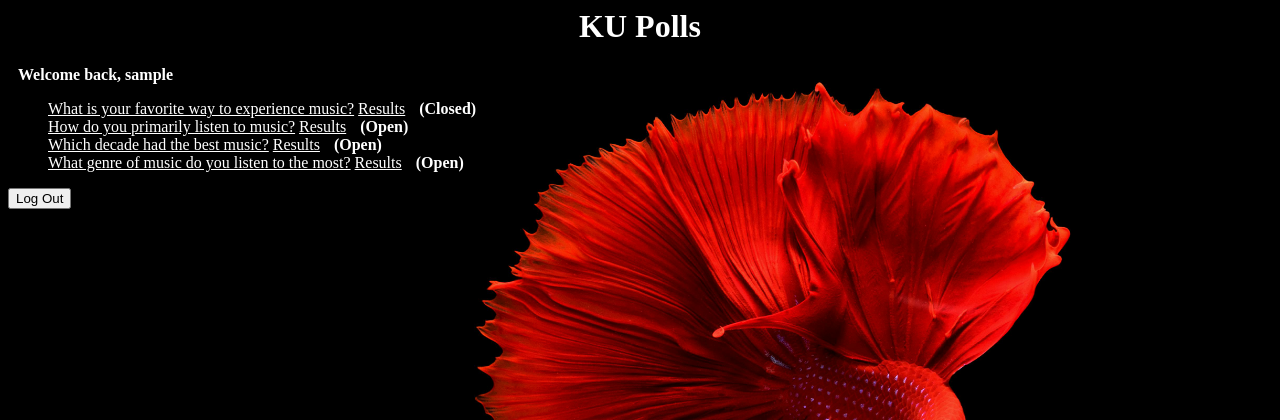
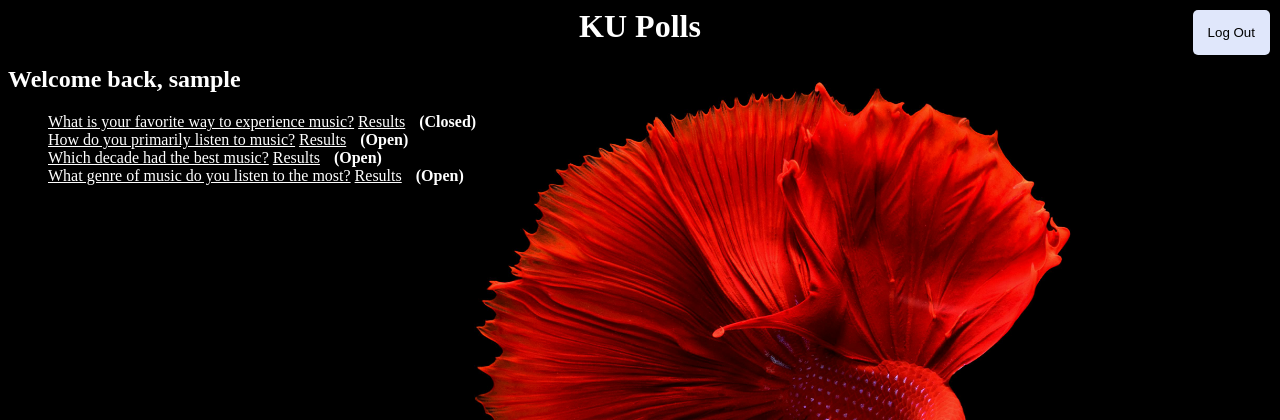
Before and after one commit to PHIMNADA024/ku-polls, a Django app: page /polls/ in a window 1280 px wide. Shown: the top 420 px of the page. Run offline with Django 5.2, Linux system fonts and the light colour scheme; the visitor is signed in with stand-in values (Sample User, id 1); data comes from the database, SQL or seed files in the repository.

Commit message:
Link and style Login/Logout in all pages

```diff
--- a/polls/static/polls/style.css
+++ b/polls/static/polls/style.css
@@ -1,4 +1,4 @@
-h1, a {
+h1, h2, a {
     color: white;
 }
 body {
@@ -21,6 +21,45 @@ body {
 .choice_text{
     color: white;
 }
+.log_button {
+    background-color: #e0e7fb;
+    border: none;
+    color: black;
+    padding: 15px;
+    text-align: center;
+    border-radius: 5px;
+    position: absolute;
+    margin: 10px;
+    top: 0;
+    right: 0;
+    text-decoration: none;
+}
+.log_button:hover {
+    background-color: #7494ec;
+    transition: 0.1s;
+}
+.button {
+    background-color: #e0e7fb;
+    border: none;
+    color: black;
+    padding: 15px;
+    text-align: center;
+    border-radius: 5px;
+    margin: 10px;
+}
+.button:hover {
+    background-color: #7494ec;
+    transition: 0.1s;
+}
+.confirm_text {
+    background-color: red;
+    color: white;
+    text-align: center;
+    padding: 10px;
+    margin: 0 auto;
+    max-width: 400px;
+    border-radius: 5px;
+}
 .status {
     font-weight: bold;
     color: white;
--- a/polls/templates/polls/index.html
+++ b/polls/templates/polls/index.html
@@ -1,24 +1,27 @@
 {% load static %}
 <link rel="stylesheet" href="{% static 'polls/style.css' %}">
-<div class="topic">
-    <h1 >KU Polls</h1>
-</div>
 
-<div class="status">
-{% if user.is_authenticated %}
-   Welcome back, {{ user.username }}
-{% else %}
-   Please <a href="{% url 'login' %}?next={{request.path}}">Login</a>
-{% endif %}
-</div>
+<div>
+    <h1 class="topic">KU Polls</h1>
 
-{% if messages %}
-            {% for message in messages %}
+    {% if messages %}
+        {% for message in messages %}
             <div class="alert">
                 <h2>{{ message }}</h2>
             </div>
-            {% endfor %}
-        {% endif %}
+        {% endfor %}
+    {% endif %}
+
+    {% if user.is_authenticated %}
+        <h2>Welcome back, {{ user.username }}</h2>
+        <form action="{% url 'logout' %}" method="post">
+            {% csrf_token %}
+            <button type="submit" class="log_button">Log Out</button>
+        </form>
+    {% else %}
+        <a href="{% url 'login' %}?next={{request.path}}" class="log_button">Log in</a>
+    {% endif %}
+</div>
 
 {% if latest_question_list %}
     <ul>
@@ -33,10 +36,3 @@
 {% else %}
     <p>No polls are available.</p>
 {% endif %}
-
-{% if user.is_authenticated %}
-    <form action="{% url 'logout' %}" method="post">
-        {% csrf_token %}
-        <button type="submit">Log Out</button>
-    </form>
-{% endif %}
--- a/polls/views.py
+++ b/polls/views.py
@@ -64,14 +64,18 @@ class DetailView(generic.DetailView):
         except Http404:
             messages.error(request, "This question is not available.")
             return HttpResponseRedirect(reverse('polls:index'))
+
         if not question.can_vote():
             messages.error(request, "Voting is not allowed for this question.")
             return HttpResponseRedirect(reverse('polls:index'))
+
         this_user = request.user
-        try:
-            last_vote = Vote.objects.get(user=this_user, choice__question=question).choice.id
-        except Vote.DoesNotExist:
-            last_vote = 0
+        last_vote = None
+        if this_user.is_authenticated:
+            try:
+                last_vote = Vote.objects.get(user=this_user, choice__question=question).choice.id
+            except Vote.DoesNotExist:
+                last_vote = None
         return render(request, self.template_name, {'question': question, 'last_vote': last_vote})
 
 
```
Also changed, not shown: polls/templates/polls/detail.html (+15 -3 lines), polls/templates/polls/results.html (+12 -1 lines).
